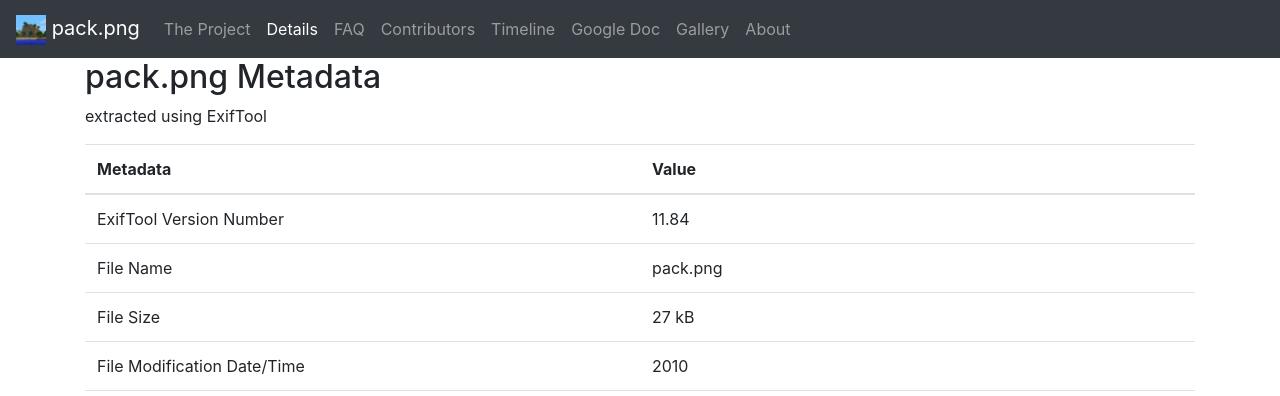
After one commit to laundmo/packpng, a Flask app: page /details/ in a window 1280 px wide. The commit adds this page. Shown: the top 396 px of the page. Run offline with Flask 2, Linux system fonts and the light colour scheme; some libraries are stand-ins or nearby versions.

Commit message:
added page with details about the image

```diff
--- a/app/extensions.py
+++ b/app/extensions.py
@@ -27,4 +27,4 @@ else:
 if production:
     cache = Cache(config={'CACHE_TYPE': 'uwsgi', 'CACHE_UWSGI_NAME':'packpng@localhost:3031'})
 else:
-    cache = Cache(config={'CACHE_TYPE': 'null'})
+    cache = Cache(config={'CACHE_TYPE': 'null'}) # use type 'simple' to test caching
--- a/app/main.py
+++ b/app/main.py
@@ -69,3 +69,12 @@ def about():
         contrib["added"] = added
         contrib["deleted"] = deleted
     return render_template('about.html', contributors=contributors)
+
+@main_blueprint.route('/details/')
+@cache.cached(timeout=120)
+def details():
+    with open('./data/pack_metadata.txt', encoding="utf8") as metadata_file:
+        lines = metadata_file.readlines()
+        lines = filter(lambda l: l[0] != "-", lines)
+        lines = [[f.strip() for f in l.split(":")] for l in lines]
+        return render_template('details.html', metadata=lines)
--- /dev/null
+++ b/app/templates/details.html
@@ -0,0 +1,31 @@
+{% extends "layout.html" %}
+{% set active_page = "details" %}
+
+{% block head%}
+<link rel="stylesheet" href="{{ url_for('static', filename='table_stuff.css')}}">
+{% endblock %}
+
+{% block content %}
+<div class="container">
+<h2>pack.png Metadata</h2>
+<p>extracted using ExifTool</p>
+<div class="table-responsive">
+    <table class="table">
+        <thead>
+            <tr>
+                <th scope="col">Metadata</th>
+                <th scope="col">Value</th>
+            </tr>
+        </thead>
+        <tbody>
+            {% for name_value in metadata %}
+            <tr>
+                <td class="text_cell_td">{{ name_value[0] }}</td>
+                <td class="text_cell_td">{{ name_value[1] }}</td>
+            </tr>
+            {% endfor %}
+        </tbody>
+    </table>
+</div>
+</div>
+{% endblock %}
--- a/app/templates/layout.html
+++ b/app/templates/layout.html
@@ -1,5 +1,6 @@
 {% set navigation_bar = [
     ('main.index',          'index',        'The Project'),
+    ('main.details',        'details',      'Details'),
     ('main.faq',            'faq',          'FAQ'),
     ('main.contributors',   'contributors', 'Contributors'),
     ('main.timeline',       'timeline',     'Timeline'),
--- a/data/pack_metadata.txt
+++ b/data/pack_metadata.txt
@@ -2,7 +2,6 @@
 ExifTool Version Number         : 11.84
 ---- File ----
 File Name                       : pack.png
-Directory                       : .
 File Size                       : 27 kB
 File Modification Date/Time     : 2010:11:08 16:07:18+01:00
 File Access Date/Time           : 2020:01:22 14:35:16+01:00
```
Also changed, not shown: app/static/gallery/rebuilt1.jpg (deleted), app/static/gallery/unknown_upscale_1.png (deleted), app/static/gallery/unknown_upscale_2.png (deleted), app/static/gallery/upscale.png, app/static/thumbnails/thumbnail_rebuilt1.jpg (deleted), app/static/thumbnails/thumbnail_unknown_upscale_1.png (deleted), app/static/thumbnails/thumbnail_unknown_upscale_2.png (deleted).
